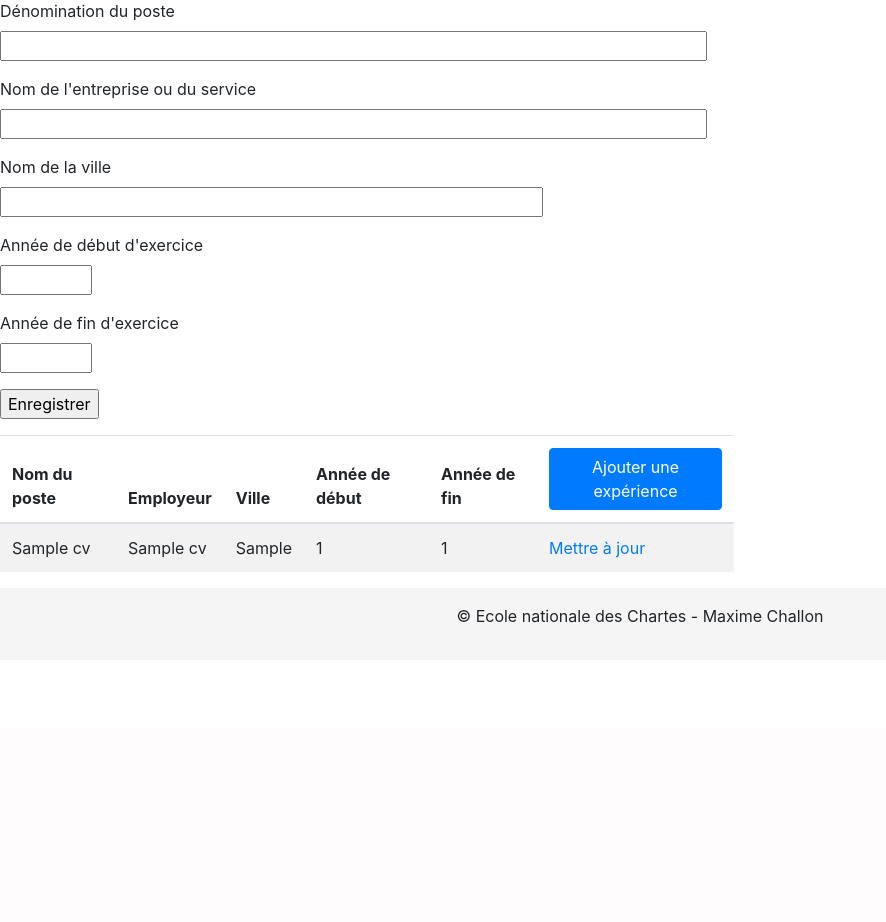
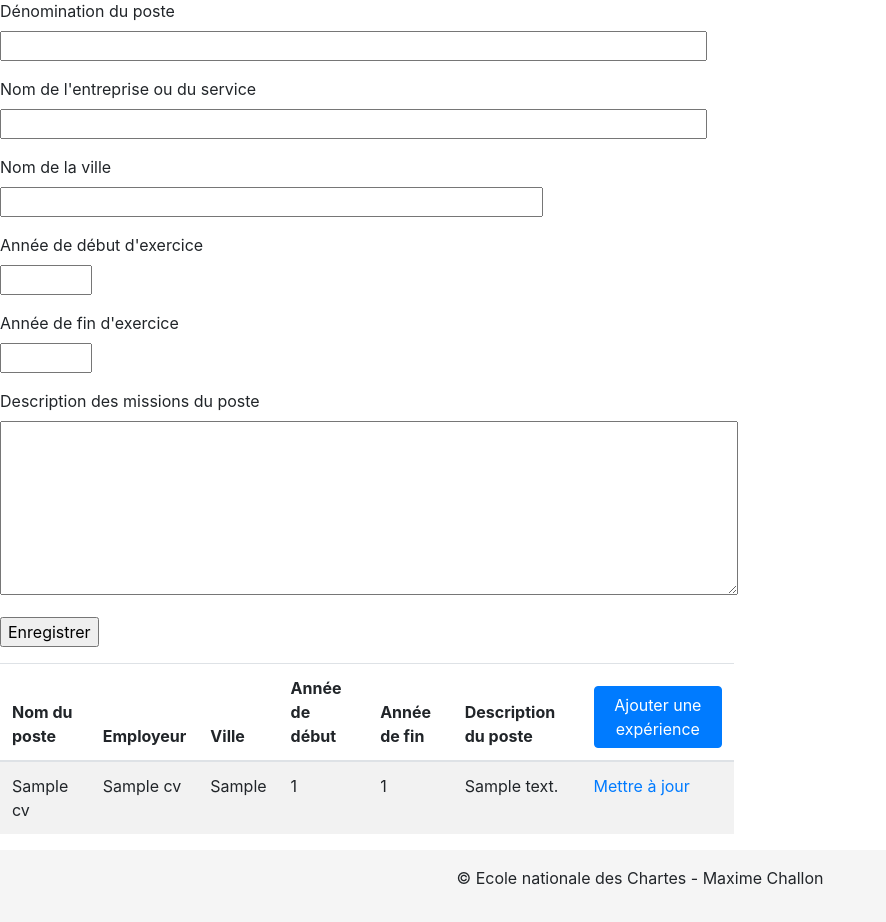
Before and after one commit to Chartes-TNAH/ForumTNAH, a Flask app: page /editer_profil/CV in a window 1280 px wide. Shown: the part 72-994 px from the top of the page, without its empty margins (0-886 px from the left). Before the commit the page ends 695 px from the top, so only its background shows below. Run offline with Flask 2, Linux system fonts and the light colour scheme; a user stored in the database is signed in; tables that the repository leaves empty hold one stand-in row (values such as "Sample post"); some libraries are stand-ins or nearby versions.

Commit message:
ajout de la description du poste dans les expériences

```diff
--- a/app/modeles/utilisateurs.py
+++ b/app/modeles/utilisateurs.py
@@ -54,5 +54,5 @@ class CVForm(FlaskForm):
     cv_ville = StringField('Nom de la ville', validators=[DataRequired()])
     cv_annee_debut = StringField("Année de début d'exercice", validators=[DataRequired()])
     cv_annee_fin = StringField("Année de fin d'exercice", validators=[DataRequired()])
-    cv_description_poste = PageDownField('Description des missions du poste')
+    cv_description_poste = TextAreaField('Description des missions du poste')
     submit = SubmitField('Enregistrer')
--- a/app/routes/generales.py
+++ b/app/routes/generales.py
@@ -170,6 +170,7 @@ def editer_profil_cv():
                 cv_ville=form.cv_ville.data,
                 cv_annee_debut=int(form.cv_annee_debut.data),
                 cv_annee_fin=int(form.cv_annee_fin.data),
+                cv_description_poste=form.cv_description_poste.data,
                 utilisateur=current_user)
         db.session.add(cv)
         db.session.commit()
@@ -193,6 +194,7 @@ def editer_cv(id):
         cv.cv_ville=form.cv_ville.data
         cv.cv_annee_debut=int(form.cv_annee_debut.data)
         cv.cv_annee_fin=int(form.cv_annee_fin.data)
+        cv.cv_description_poste=form.cv_description_poste.data
         cv.utilisateur=current_user
         db.session.add(cv)
         db.session.commit()
@@ -203,6 +205,7 @@ def editer_cv(id):
     form.cv_ville.data = cv.cv_ville
     form.cv_annee_debut.data = cv.cv_annee_debut
     form.cv_annee_fin.data = cv.cv_annee_fin
+    form.cv_description_poste.data = cv.cv_description_poste
     return render_template('pages/editer_cv.html',
                            nom="Editer mes expériences",
                            form=form)
--- a/app/templates/pages/editer_cv.html
+++ b/app/templates/pages/editer_cv.html
@@ -43,6 +43,14 @@
         {% endfor %}
     </div>
 
+    <div class="form-group">
+        {{form.cv_description_poste.label}}<br>
+        {{form.cv_description_poste(cols=70, rows=7)}}<br>
+        {% for error in form.cv_description_poste.errors %}
+            <span style="color: red;">[{{ error }}]</span>
+        {% endfor %}
+    </div>
+
     <div class="form-group">{{form.submit()}}</div>
 </form>
 
--- a/app/templates/partials/cv.html
+++ b/app/templates/partials/cv.html
@@ -4,6 +4,7 @@
         <td>{{cv.cv_ville}}</td>
         <td>{{cv.cv_annee_debut}}</td>
         <td>{{cv.cv_annee_fin}}</td>
+        <td>{{cv.cv_description_poste}}</td>
         <td>
             {%if current_user == cv.utilisateur%}
             <a href="{{url_for('editer_cv', id=cv.cv_id)}}">
--- a/app/templates/partials/cv_liste.html
+++ b/app/templates/partials/cv_liste.html
@@ -7,6 +7,7 @@
             <th scope="col">Ville</th>
             <th scope="col">Année de début</th>
             <th scope="col">Année de fin</th>
+            <th scope="col">Description du poste</th>
             <th scope="col">
                 <a class="btn btn-primary" href="{{url_for('editer_profil_cv')}}">Ajouter une expérience</a>
             </th>
```
